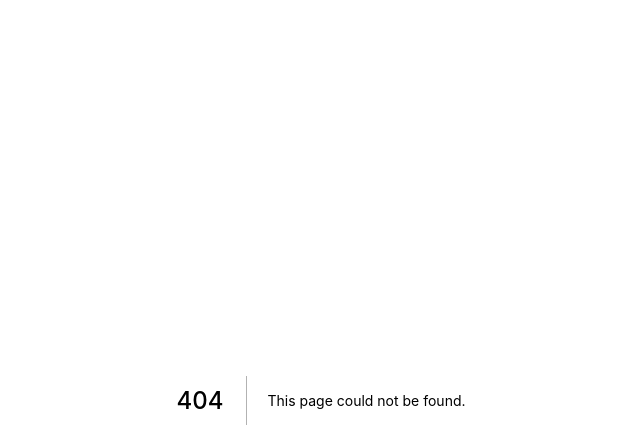
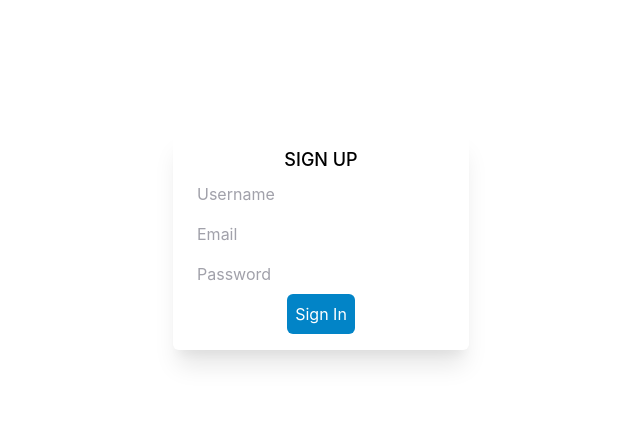
Before and after one commit to Jhon-Idrovo/campaigns-dashboardv2, a Next.js app: page /signup in a window 1280 px wide. Before the commit this address had no page. Shown: the top 448 px of the page, without its empty margins (319-959 px from the left). Built offline with nearby package versions, Linux system fonts and the light colour scheme.

Commit message:
sign up form and page created

```diff
--- /dev/null
+++ b/pages/signup.tsx
@@ -0,0 +1,43 @@
+import { FormEvent, useState } from "react";
+
+function Signup() {
+  const [username, setUsername] = useState<string>("");
+  const [email, setEmail] = useState<string>("");
+  const [password, setPassword] = useState<string>("");
+
+  async function handleSubmit(e: FormEvent) {
+    e.preventDefault();
+  }
+  return (
+    <div className="form-container">
+      <form onSubmit={handleSubmit} className="form shadow-xl">
+        <h3 className="form-title">SIGN UP</h3>
+        <input
+          type="text"
+          name="username"
+          value={username}
+          onChange={(e) => setUsername(e.target.value)}
+          placeholder="Username"
+        />
+        <input
+          type="email"
+          name="email"
+          value={email}
+          onChange={(e) => setEmail(e.target.value)}
+          placeholder="Email"
+        />
+        <input
+          type="password"
+          name="password"
+          id=""
+          value={password}
+          onChange={(e) => setPassword(e.target.value)}
+          placeholder="Password"
+        />
+        <input type="submit" value="Sign In" className="btn-high" />
+      </form>
+    </div>
+  );
+}
+
+export default Signup;
--- a/styles/global.css
+++ b/styles/global.css
@@ -42,3 +42,19 @@ body {
   @apply rounded-md border-txt-base px-2 hover:bg-primary;
   border-width: 1px;
 }
+.btn-high {
+  @apply rounded-md bg-primary px-2 text-txt-primary hover:scale-125 cursor-pointer;
+}
+.form-container {
+  @apply flex justify-center items-center w-full;
+  height: 60vh;
+}
+.form {
+  @apply flex flex-col justify-center items-center p-4 rounded-md;
+}
+.form-title {
+  @apply font-medium text-lg;
+}
+input {
+  @apply p-2;
+}
```
